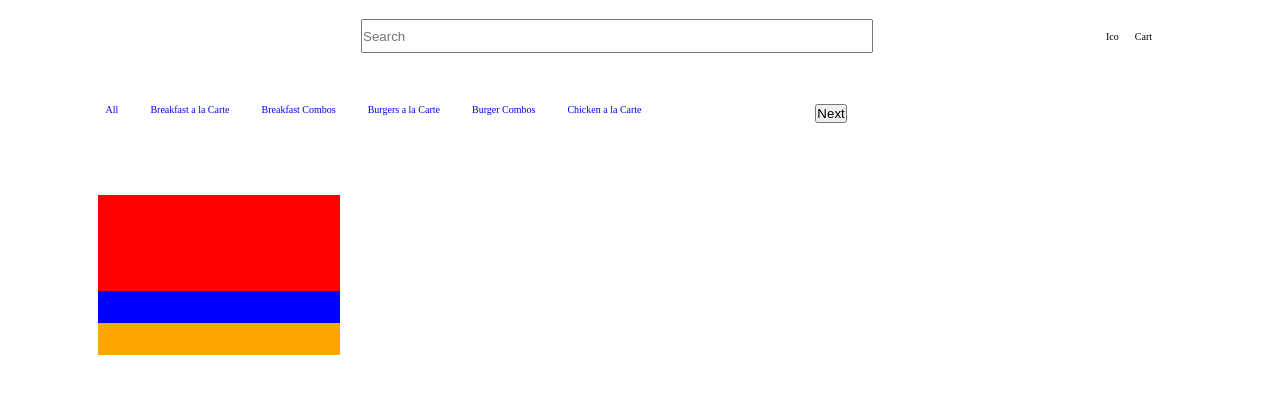
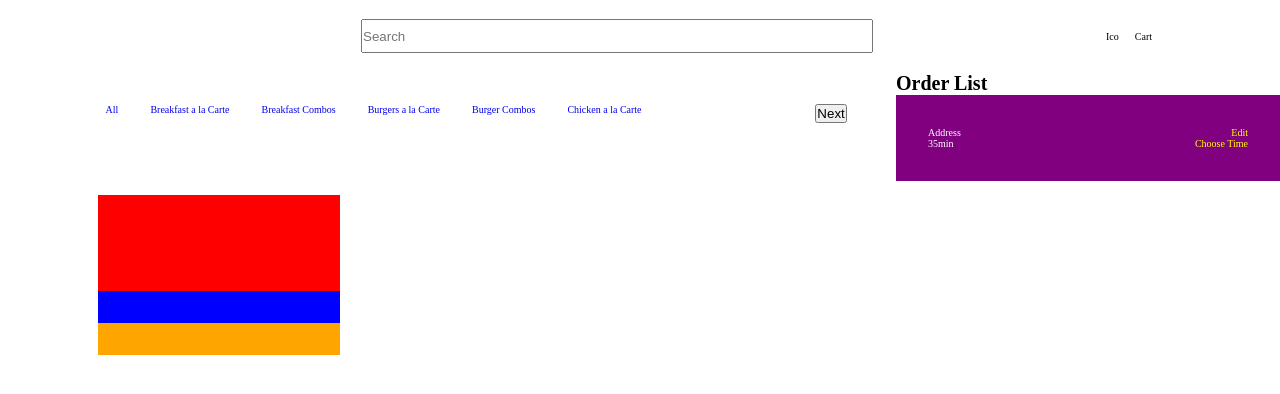
Before and after one commit to VektorTech/gimmi-burga, a React (Create React App) app: page / in a window 1280 px wide. Shown: the top 394 px of the page. Built offline with nearby package versions, Linux system fonts and the light colour scheme.

Commit message:
reordering of files again...

```diff
--- a/src/App.js
+++ b/src/App.js
@@ -1,27 +1,16 @@
 import React, { Component } from 'react';
-import { BrowserRouter, Route } from 'react-router-dom';
+import styled from 'styled-components';
 
 import Header from './containers/header';
+import FoodCart from './containers/foodCart';
+import { BodyMain } from './components/bodyMain';
 
-import { Body } from './hoc/bodyWrapper';
-import { BodyMain } from './hoc/bodyMain';
-import { CategorySection } from './hoc/categorySection';
-import { FoodSection } from './hoc/foodSection';
-
-import { CategoryList } from './components/categoryList';
-import { FoodList } from './containers/foodList';
-
-
-const HomeScreen = () => (
-    <BodyMain>
-        <CategorySection>
-            <CategoryList />
-        </CategorySection>
-        <FoodSection>
-            <FoodList />
-        </FoodSection>
-    </BodyMain>
-);
+const Body = styled.div`
+    width: 100%;
+    height: 100%;
+    display: grid;
+    grid-template-columns: 70% 1fr;
+`;
 
 class App extends Component {
     render(){
@@ -29,11 +18,8 @@ class App extends Component {
             <>
                 <Header />
                 <Body>
-                    <BrowserRouter>
-                        <Route path="/" component={HomeScreen} />
-                    </BrowserRouter>
-                    <div>
-                    </div>
+                    <BodyMain />
+                    <FoodCart />
                 </Body>
             </>
         );
--- /dev/null
+++ b/src/components/bodyMain.jsx
@@ -0,0 +1,27 @@
+import React from 'react';
+import { BrowserRouter, Route } from 'react-router-dom';
+import styled from 'styled-components';
+
+import { CategoryList } from './categoryList';
+import { FoodList } from '../containers/foodList';
+
+const Wrapper = styled.div`
+    width: 100%;
+    height: 100%;
+    padding: 2rem 0 0 10%;
+`;
+
+const HomeScreen = () => (
+    <>
+        <CategoryList />
+        <FoodList />
+    </>
+);
+
+export const BodyMain = ({children}) => (
+    <Wrapper>
+         <BrowserRouter>
+            <Route path="/" component={HomeScreen} />
+        </BrowserRouter>
+    </Wrapper>
+);
--- /dev/null
+++ b/src/components/cartDeliveryInfo.jsx
@@ -0,0 +1,12 @@
+import React from 'react';
+import * as c from './cartDeliveryInfo.styles';
+
+export const CartDeliveryInfo = () => (
+    <c.Wrapper>
+        <c.Span>Address</c.Span>
+        <c.Span right>Edit</c.Span>
+        <br />
+        <c.Span>35min</c.Span>
+        <c.Span right>Choose Time</c.Span>
+    </c.Wrapper>
+);
--- /dev/null
+++ b/src/components/cartDeliveryInfo.styles.jsx
@@ -0,0 +1,10 @@
+import styled from 'styled-components';
+
+export const Wrapper = styled.div`
+    background-color: purple;
+    padding: 2rem;
+`;
+
+export const Span = styled.span`
+    ${(props) => props.right ? "float:right;color:yellow;" : "color: white;"}
+`;
--- /dev/null
+++ b/src/components/cartItemsList.jsx
@@ -0,0 +1,5 @@
+import React from 'react';
+// import * as c from './cartDeliveryInfo.styles';
+
+export const CartItemsList = () => (
+);
--- a/src/containers/foodCart.jsx
+++ b/src/containers/foodCart.jsx
@@ -1,5 +1,14 @@
 import React from 'react';
+import * as c from './foodCart.styles';
+import { CartDeliveryInfo } from '../components/cartDeliveryInfo';
 
 const FoodCart = () => {
-    return ();
+    return (
+        <c.FoodCartWrapper>
+            <c.CartTitle>Order List</c.CartTitle>
+            <CartDeliveryInfo />
+        </c.FoodCartWrapper>
+    );
 }
+
+export default FoodCart;
--- a/src/containers/foodCart.styles.jsx
+++ b/src/containers/foodCart.styles.jsx
@@ -2,4 +2,4 @@ import styled from 'styled-components';
 
 export const FoodCartWrapper = styled.div``;
 
-export const MyCart = styled.h1``;
+export const CartTitle = styled.h1``;
--- a/src/hoc/bodyMain.jsx
+++ /dev/null
@@ -1,10 +0,0 @@
-import React from 'react';
-import styled from 'styled-components';
-
-const Wrapper = styled.div`
-    width: 100%;
-    height: 100%;
-    padding: 2rem 0 0 10%;
-`;
-
-export const BodyMain = ({children}) => <Wrapper>{children}</Wrapper>;
--- a/src/hoc/bodyWrapper.jsx
+++ /dev/null
@@ -1,11 +0,0 @@
-import React from 'react';
-import styled from 'styled-components';
-
-const Wrapper = styled.div`
-    width: 100%;
-    height: 100%;
-    display: grid;
-    grid-template-columns: 70% 1fr;
-`;
-
-export const Body = ({children}) => <Wrapper>{children}</Wrapper>;
--- a/src/hoc/categorySection.jsx
+++ /dev/null
@@ -1,9 +0,0 @@
-import React, { useState } from 'react';
-import styled from 'styled-components';
-
-const Section = styled.section`
-    width:100%;
-    height: 5rem;
-`;
-
-export const CategorySection = ({children}) => <Section>{children}</Section>;
--- a/src/hoc/foodSection.jsx
+++ /dev/null
@@ -1,9 +0,0 @@
-import React, { useState } from 'react';
-import styled from 'styled-components';
-
-const Section = styled.section`
-    width:100%;
-    height: 5rem;
-`;
-
-export const FoodSection = ({children}) => <Section>{children}</Section>;
```
Also changed, not shown: src/components/cartItemsList.styles.jsx (added).
